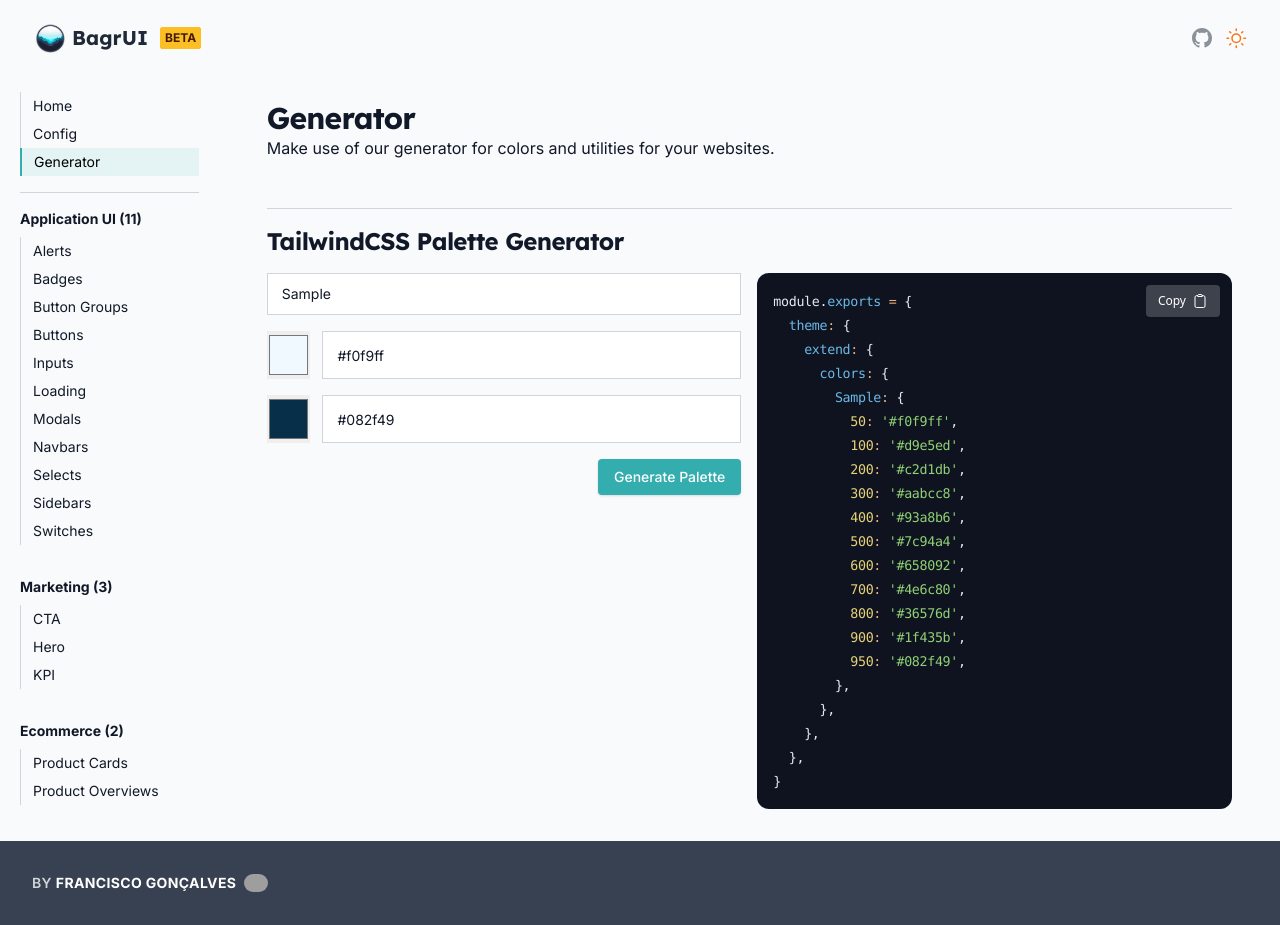
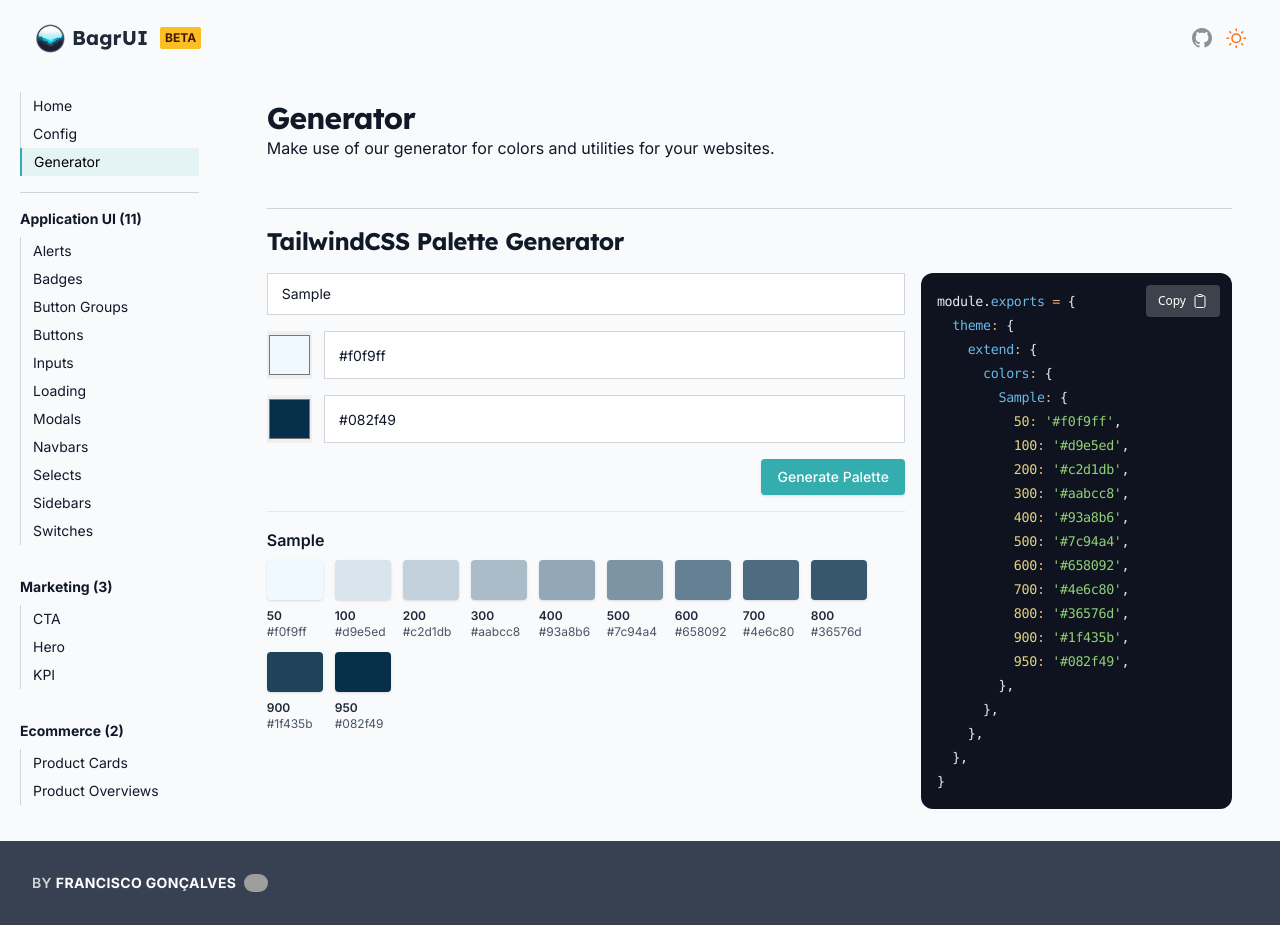
Before and after one commit to kiko-g/bagr-ui, a Next.js app: page /generator in a window 1280 px wide. Both pictures are taken after typing "Sample" into the empty fields and a click on the button "Generate Palette". Built offline with nearby package versions, Linux system fonts and the light colour scheme; grey boxes are pictures that could not be loaded.

Commit message:
add: palette preview

```diff
--- a/pages/generator.tsx
+++ b/pages/generator.tsx
@@ -2,23 +2,38 @@ import React from "react"
 import clsx from "clsx"
 import { Lexend } from "next/font/google"
 import { Layout } from "@/components/Layout"
-import { type ColorHex, interpolateTailwindPalette, isValidHex, writeTailwindPalette } from "@/utils/colors"
+import {
+  type ColorHex,
+  interpolateTailwindPalette,
+  isValidHex,
+  TailwindCombo,
+  writeTailwindPalette,
+} from "@/utils/colors"
 import { CodeShowcaseDirect } from "@/components/CodeShowcaseDirect"
 
 const lexend = Lexend({ subsets: ["latin"] })
 
+type TailwindPalette = {
+  name: string
+  combos: TailwindCombo[]
+  config: string
+}
+
 export default function Generator() {
   const [firstColor, setFirstColor] = React.useState<ColorHex>("#f0f9ff")
   const [secondColor, setSecondColor] = React.useState<ColorHex>("#082f49")
-  const [tailwindPalette, setTailwindPalette] = React.useState("")
-  const [tailwindColorName, setTailwindColorName] = React.useState("")
+  const [tailwindPalette, setTailwindPalette] = React.useState<TailwindPalette>({
+    name: "",
+    combos: [],
+    config: "",
+  })
 
   function generateTailwindPalette() {
     if (!isValidHex(firstColor) || !isValidHex(secondColor)) return
 
-    const colors = interpolateTailwindPalette(firstColor, secondColor)
-    const tailwindPalette = writeTailwindPalette(tailwindColorName || "custom", colors)
-    setTailwindPalette(tailwindPalette)
+    const tailwindCombos = interpolateTailwindPalette(firstColor, secondColor)
+    const tailwindConfig = writeTailwindPalette(tailwindPalette.name || "custom", tailwindCombos)
+    setTailwindPalette({ ...tailwindPalette, combos: tailwindCombos, config: tailwindConfig })
   }
 
   return (
@@ -46,17 +61,17 @@ export default function Generator() {
             TailwindCSS Palette Generator
           </h3>
 
-          <section className="mt-4 grid grid-cols-1 gap-4 lg:grid-cols-2">
+          <section className="mt-4 grid grid-cols-1 gap-4 lg:grid-cols-3">
             {/* Color Pickers */}
-            <div className="flex flex-col gap-4">
+            <div className="col-span-1 flex flex-col gap-4 lg:col-span-2">
               {/* Color Name */}
               <input
                 type="text"
                 id="tailwindColorName"
                 name="tailwindColorName"
                 placeholder="Type the name of your color palette"
-                value={tailwindColorName}
-                onChange={(e) => setTailwindColorName(e.target.value)}
+                value={tailwindPalette.name}
+                onChange={(e) => setTailwindPalette({ ...tailwindPalette, name: e.target.value })}
                 className="w-full border border-gray-300 bg-white px-2 py-2 text-xs font-normal transition placeholder:font-light placeholder:text-gray-400 hover:border-primary/80 hover:bg-primary/5 focus:border-primary focus:accent-primary focus:ring-0 focus:ring-primary focus:ring-offset-0 dark:border-gray-200/10 dark:bg-gray-100/5  dark:placeholder:text-gray-400 dark:hover:border-secondary/70 dark:hover:bg-secondary/5 dark:focus:border-secondary/80 dark:focus:ring-0 dark:focus:ring-secondary lg:px-3.5 lg:py-2.5 lg:text-sm"
               />
 
@@ -107,15 +122,36 @@ export default function Generator() {
                   Generate Palette
                 </button>
               </div>
+
+              {/* Color Palette Demonstration */}
+              {tailwindPalette.combos.length > 0 && (
+                <div className="border-t py-4">
+                  <span className="mb-2 block font-semibold capitalize">{tailwindPalette.name}</span>
+                  <ul className="flex flex-wrap items-center gap-3">
+                    {tailwindPalette.combos.map((combo) => (
+                      <li key={combo.id} className="flex flex-col items-start justify-center">
+                        <span
+                          className="mb-2 flex h-10 w-14 rounded shadow"
+                          style={{ backgroundColor: combo.color }}
+                        ></span>
+                        <span className="text-xs font-semibold text-gray-800 dark:text-gray-200">{combo.id}</span>
+                        <span className="text-xs font-normal text-gray-600 dark:text-gray-400">{combo.color}</span>
+                      </li>
+                    ))}
+                  </ul>
+                </div>
+              )}
             </div>
 
             {/* Tailwind Config Colors */}
-            {tailwindPalette && (
-              <CodeShowcaseDirect
-                language="js"
-                code={tailwindPalette.trim()}
-                options={{ maxHeight: "600px" }}
-              ></CodeShowcaseDirect>
+            {tailwindPalette.config && (
+              <div className="col-span-1 lg:col-span-1">
+                <CodeShowcaseDirect
+                  language="js"
+                  code={tailwindPalette.config.trim()}
+                  options={{ maxHeight: "600px" }}
+                ></CodeShowcaseDirect>
+              </div>
             )}
           </section>
         </li>
```
